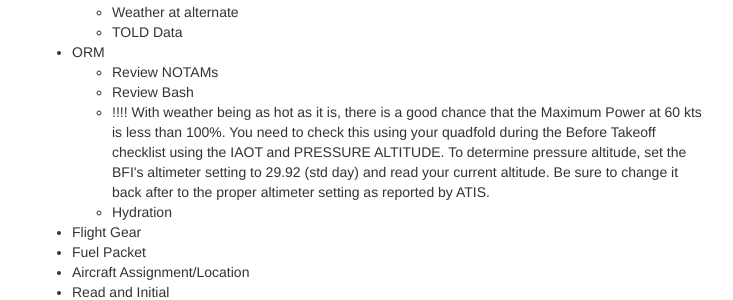
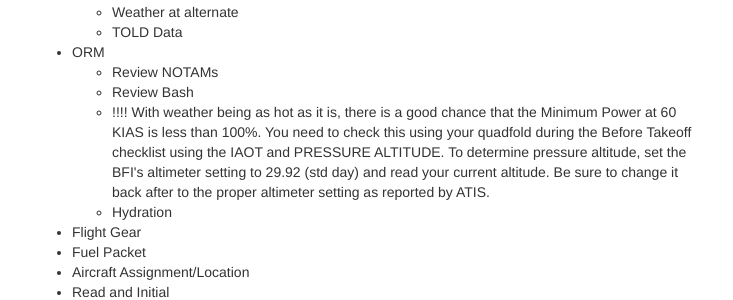
Before and after one commit to courserules/courserules.github.io, a Jekyll site: the page built from brief.html, in a window 1280 px wide and 900 px high, scrolled down 780 px. Shown: the part 156-456 px from the top of the window, without its empty margins (23-756 px from the left). Built offline with Jekyll 4.4.1, drawn with Linux system fonts in a browser that asks for light colours.

Commit message:
Update to ORM section

```diff
--- a/brief.html
+++ b/brief.html
@@ -65,7 +65,7 @@ permalink: /brief/
 					<ul>
 						<li>Review NOTAMs</li>
 						<li>Review Bash</li>
-						<li>!!!! With weather being as hot as it is, there is a good chance that the Maximum Power at 60 kts is less than 100%.  You need to check this using your quadfold during the Before Takeoff checklist using the IAOT and PRESSURE ALTITUDE.  To determine pressure altitude, set the BFI's altimeter setting to 29.92 (std day) and read your current altitude. Be sure to change it back after to the proper altimeter setting as reported by ATIS. </li>
+						<li>!!!! With weather being as hot as it is, there is a good chance that the Minimum Power at 60 KIAS is less than 100%.  You need to check this using your quadfold during the Before Takeoff checklist using the IAOT and PRESSURE ALTITUDE.  To determine pressure altitude, set the BFI's altimeter setting to 29.92 (std day) and read your current altitude. Be sure to change it back after to the proper altimeter setting as reported by ATIS.</li>
 						<li>Hydration</li>
 					</ul>
 				</li>
```
